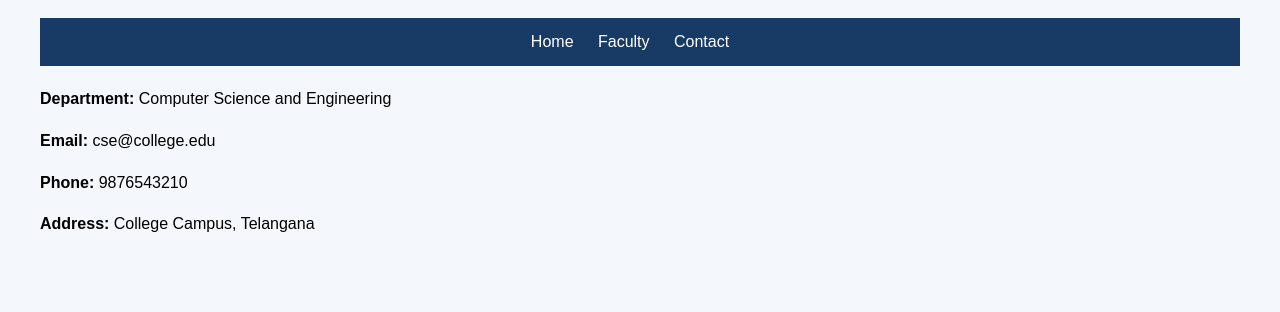
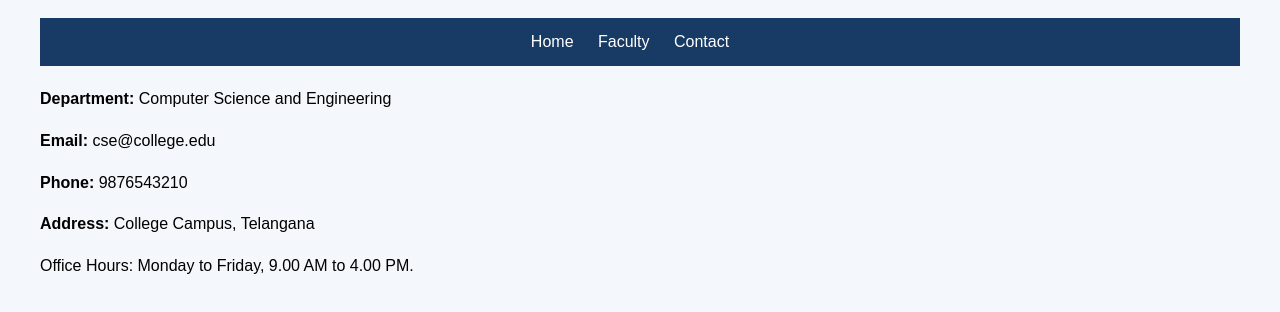
Before and after one commit to Sathyadithya13/college-department-website, a plain HTML site: page contact.html in a window 1280 px wide. Shown: the part 80-392 px from the top of the page. Drawn offline with Linux system fonts and the light colour scheme.

Commit message:
Add department contact

```diff
--- a/contact.html
+++ b/contact.html
@@ -18,5 +18,6 @@
     <p><strong>Email:</strong> cse@college.edu</p>
     <p><strong>Phone:</strong> 9876543210</p>
     <p><strong>Address:</strong> College Campus, Telangana</p>
+    <p>Office Hours: Monday to Friday, 9.00 AM to 4.00 PM.</p>
 </body>
 </html>
```
